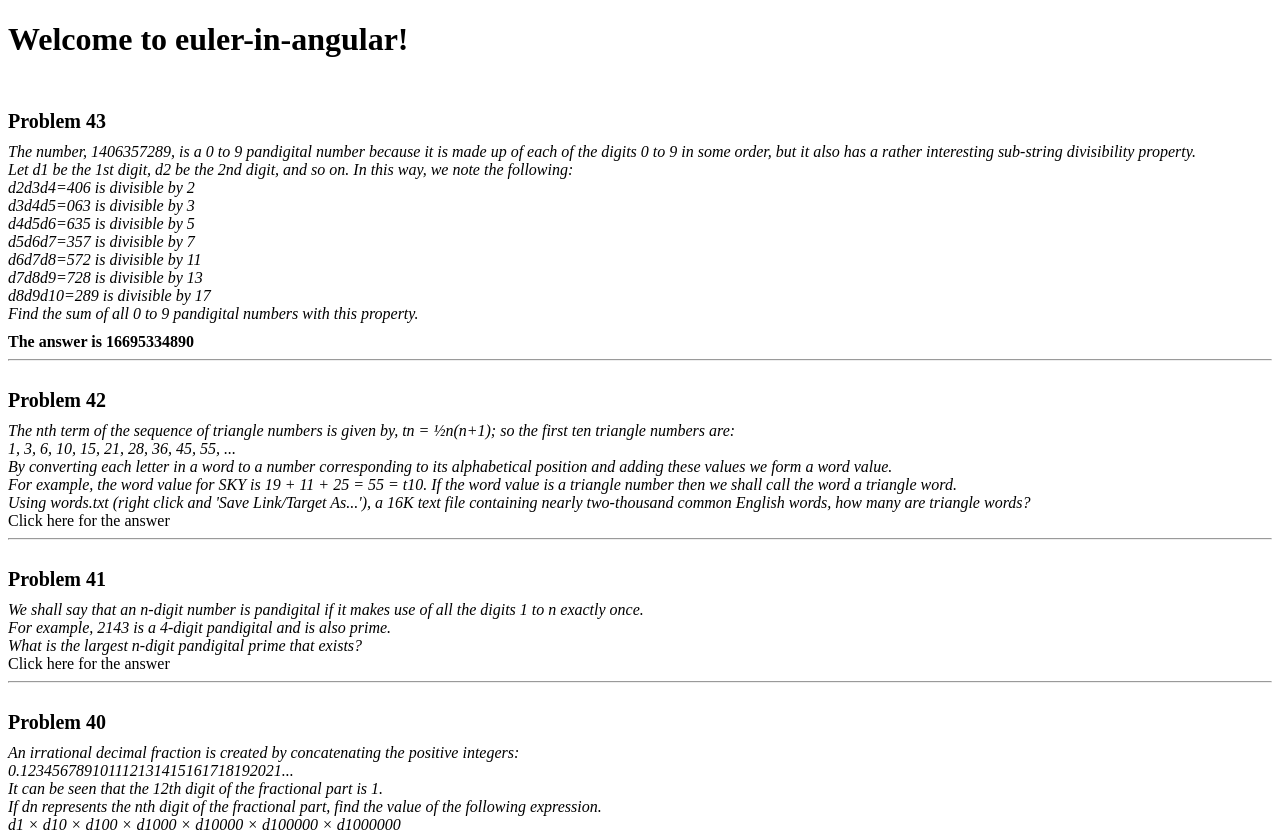
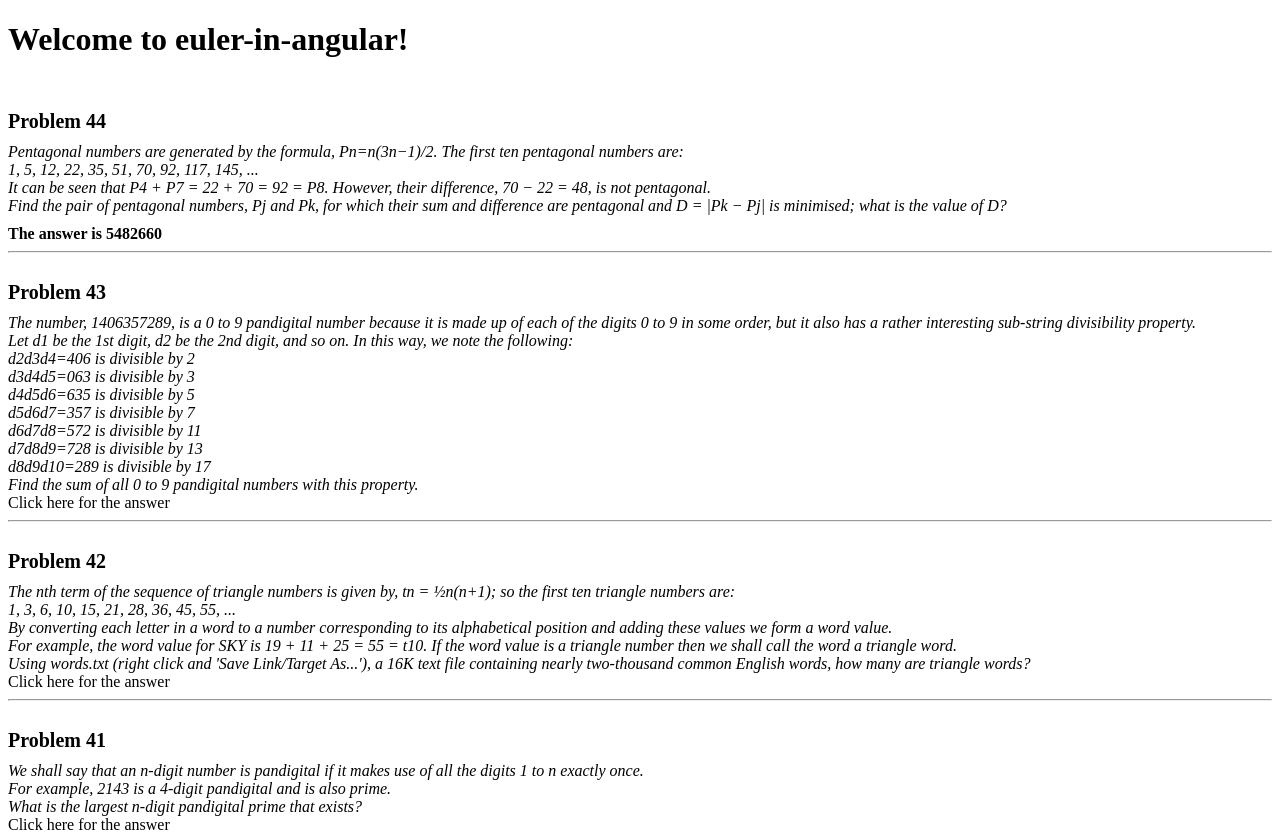
Before and after one commit to edwinvanderven/Euler-in-Angular, an Angular app: page / in a window 1280 px wide. Shown: the top 832 px of the page. Built offline with nearby package versions, Linux system fonts and the light colour scheme.

Commit message:
Added forty-fourth problem and solution

```diff
--- a/src/app/app.component.model.ts
+++ b/src/app/app.component.model.ts
@@ -2,7 +2,7 @@ import { P1, P2, P3, P4, P5, P6, P7, P8, P9 } from './problems/1-to-9/index';
 import { P10, P11, P12, P13, P14, P15, P16, P17, P18, P19 } from './problems/10-to-19/index';
 import { P20, P21, P22, P23, P24, P25, P26, P27, P28, P29 } from './problems/20-to-29/index';
 import { P30, P31, P32, P33, P34, P35, P36, P37, P38, P39 } from './problems/30-to-39/index';
-import { P40, P41, P42, P43 } from './problems/40-to-49/index';
+import { P40, P41, P42, P43, P44 } from './problems/40-to-49/index';
 
 export interface IProblem {
   title: string;
@@ -11,7 +11,7 @@ export interface IProblem {
 }
 
 export const PROBLEMS: IProblem[] = [
-  new P43(), new P42(), new P41(),
+  new P44(), new P43(), new P42(), new P41(),
   new P40(), new P39(), new P38(), new P37(), new P36(), new P35(), new P34(), new P33(), new P32(), new P31(),
   new P30(), new P29(), new P28(), new P27(), new P26(), new P25(), new P24(), new P23(), new P22(), new P21(),
   new P20(), new P19(), new P18(), new P17(), new P16(), new P15(), new P14(), new P13(), new P12(), new P11(),
--- /dev/null
+++ b/src/app/problems/40-to-49/44.ts
@@ -0,0 +1,30 @@
+import { IProblem } from '../../app.component.model';
+
+export class P44 implements IProblem {
+  public title = 'Problem 44';
+  public description = 'Pentagonal numbers are generated by the formula, Pn=n(3n−1)/2. The first ten pentagonal numbers are:' +
+                        '\n1, 5, 12, 22, 35, 51, 70, 92, 117, 145, ...' +
+                        '\nIt can be seen that P4 + P7 = 22 + 70 = 92 = P8. However, their difference, 70 − 22 = 48, is not pentagonal.' +
+                        '\nFind the pair of pentagonal numbers, Pj and Pk, for which their sum and difference are pentagonal and D = |Pk − Pj| is minimised; what is the value of D?';
+
+  getAnswer(): string {
+    // performance is ~1 second when running the unit test. Not great, not terrible.
+    let result = 0;
+    const pentagonals: number[] = [];
+    let iterator = 1000;
+    let searching = true;
+    while (searching) {
+      iterator++;
+      const sum = Math.floor((3 * iterator * iterator - iterator) / 2);
+      pentagonals.forEach((pj: number) => {
+        if (pentagonals.indexOf(sum - pj) > -1 && pentagonals.indexOf(sum - (2 * pj)) > -1) {
+          result = sum - (2 * pj);
+          searching = false;
+        }
+      });
+      pentagonals.push(sum);
+    }
+
+    return result.toString();
+  }
+}
--- a/src/app/problems/40-to-49/index.ts
+++ b/src/app/problems/40-to-49/index.ts
@@ -2,3 +2,4 @@ export * from './40';
 export * from './41';
 export * from './42';
 export * from './43';
+export * from './44';
```
Also changed, not shown: 1 other file (tests, documents, lock files or other folders).
